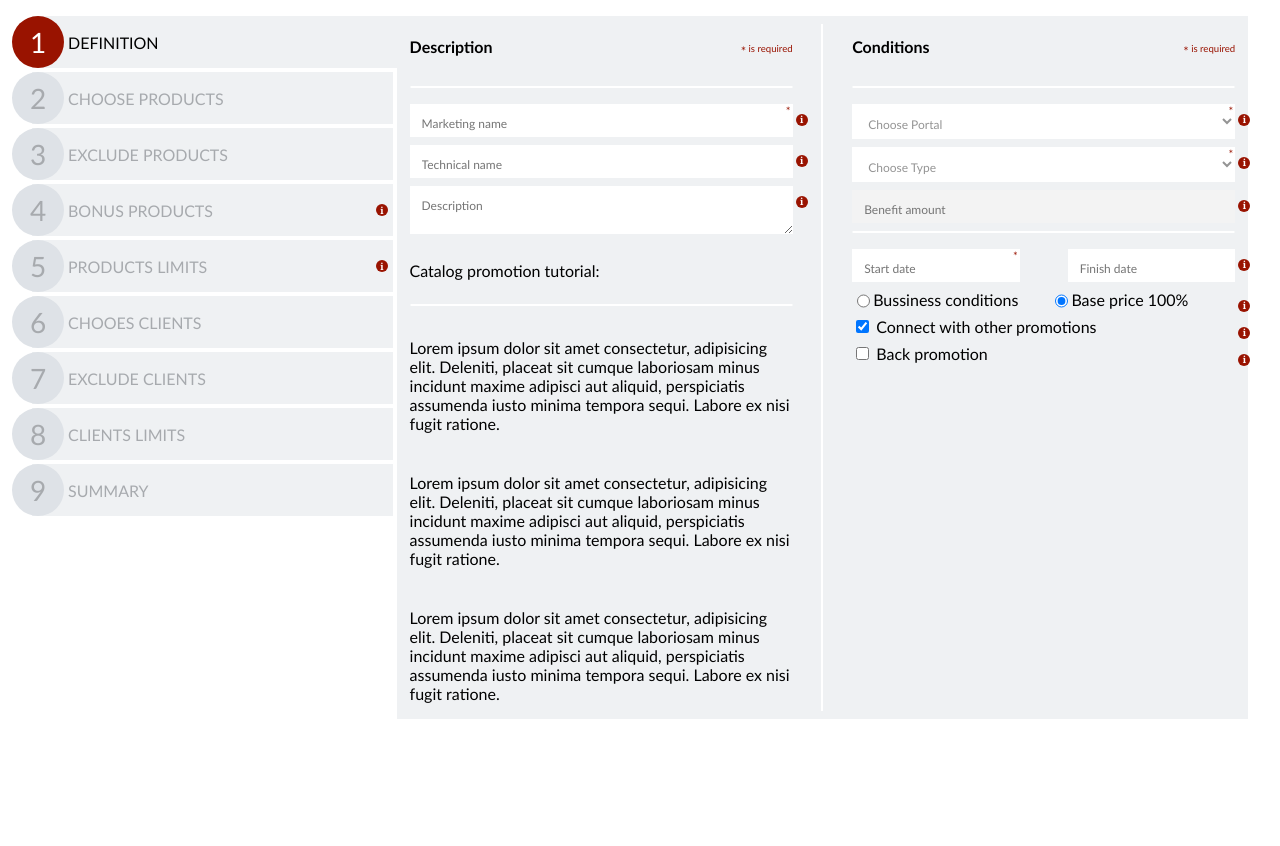
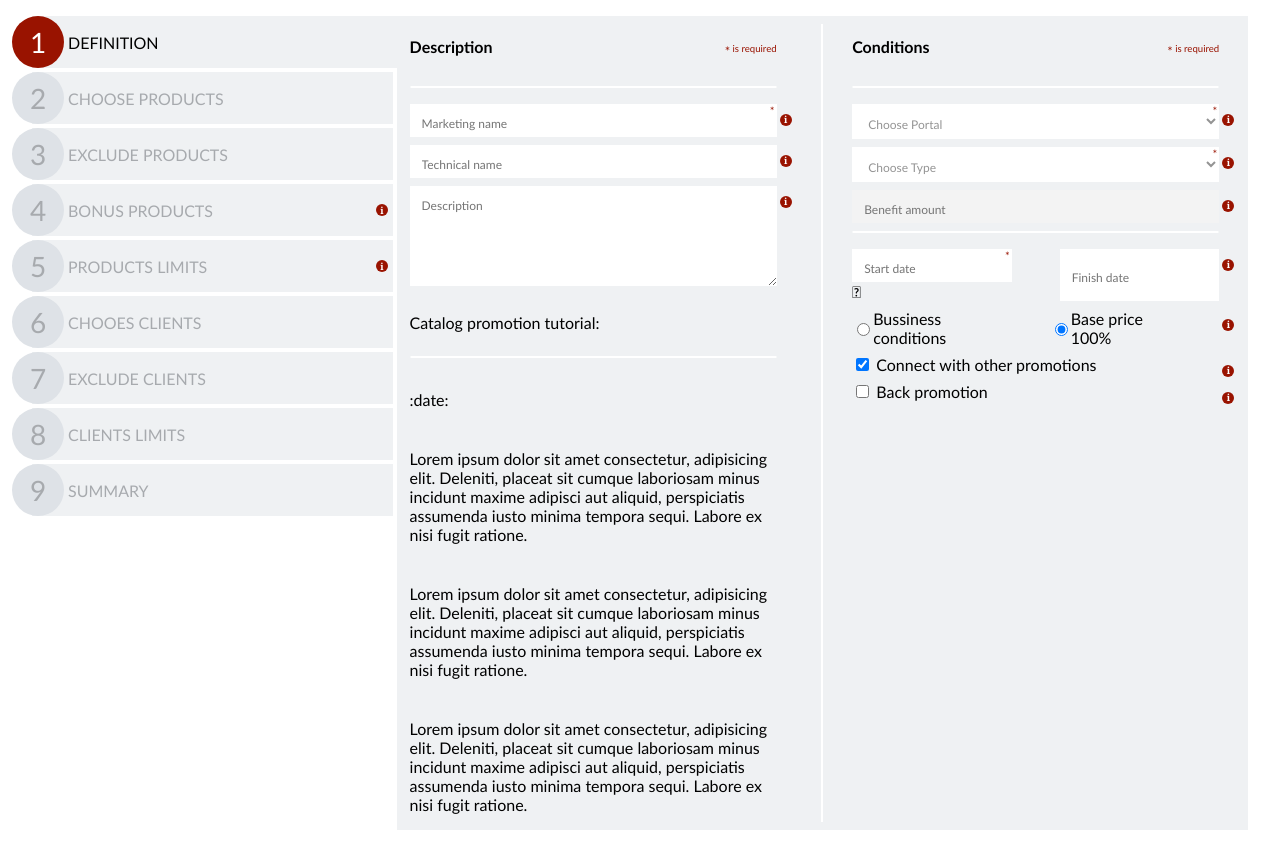
Before and after one commit to wmaKRET/angular-form, an Angular app: page /add in a window 1280 px wide. Before the commit the page ends 800 px from the top, so only its background shows below. Built offline with nearby package versions, Linux system fonts and the light colour scheme.

Commit message:
SCSS cleanup

```diff
--- a/src/app/add-edit/add-edit-definition/add-edit-definition.component.html
+++ b/src/app/add-edit/add-edit-definition/add-edit-definition.component.html
@@ -48,6 +48,7 @@
         </div>
         <p>Catalog promotion tutorial:</p>
         <hr>
+        <p>:date:</p>
         <p>Lorem ipsum dolor sit amet consectetur, adipisicing elit. Deleniti, placeat sit cumque laboriosam minus incidunt maxime adipisci aut aliquid, perspiciatis assumenda iusto minima tempora sequi. Labore ex nisi fugit ratione.</p>
         <p>Lorem ipsum dolor sit amet consectetur, adipisicing elit. Deleniti, placeat sit cumque laboriosam minus incidunt maxime adipisci aut aliquid, perspiciatis assumenda iusto minima tempora sequi. Labore ex nisi fugit ratione.</p>
         <p>Lorem ipsum dolor sit amet consectetur, adipisicing elit. Deleniti, placeat sit cumque laboriosam minus incidunt maxime adipisci aut aliquid, perspiciatis assumenda iusto minima tempora sequi. Labore ex nisi fugit ratione.</p>
@@ -107,6 +108,7 @@
                     placeholder="Start date"
                     onfocus="(this.type='date')"
                 />
+                <span>&#128197;</span>
                 <span class="input-container-mark">*</span>
             </div>
             <input
--- a/src/app/add-edit/add-edit-definition/add-edit-definition.component.scss
+++ b/src/app/add-edit/add-edit-definition/add-edit-definition.component.scss
@@ -6,6 +6,7 @@
 
 .section {
   width: 45%;
+  padding-right: 1em;
   margin: 0 auto;
   display: flex;
   flex-direction: column;
@@ -133,3 +134,8 @@ select {
     }
   }
 }
+
+textarea {
+  min-height: 100px;
+  resize: vertical;
+}
--- a/src/app/list/list.component.html
+++ b/src/app/list/list.component.html
@@ -12,10 +12,10 @@
         <tr *ngFor="let form of formsArray">
             <td class="name-cell">{{ form.name }}</td>
             <td class="cell">
-                <a routerLink="/edit/{{form.id}}">edit</a>
+                <a routerLink="/edit/{{form.id}}" class="form-edit">&#9997;</a>
             </td>
             <td class="cell">
-                <button class="form-delete" (click)="deleteForm(form.id)">x</button>
+                <button class="form-delete" (click)="deleteForm(form.id)">&#10006;</button>
             </td>
         </tr>
     </table>
--- a/src/app/list/list.component.scss
+++ b/src/app/list/list.component.scss
@@ -47,3 +47,15 @@ th {
 .name-cell {
   text-indent: 0.5em;
 }
+
+.form {
+  &-edit {
+    font-size: 25px;
+    color: black;
+    text-decoration: none;
+  }
+
+  &-delete {
+    cursor: pointer;
+  }
+}
```
